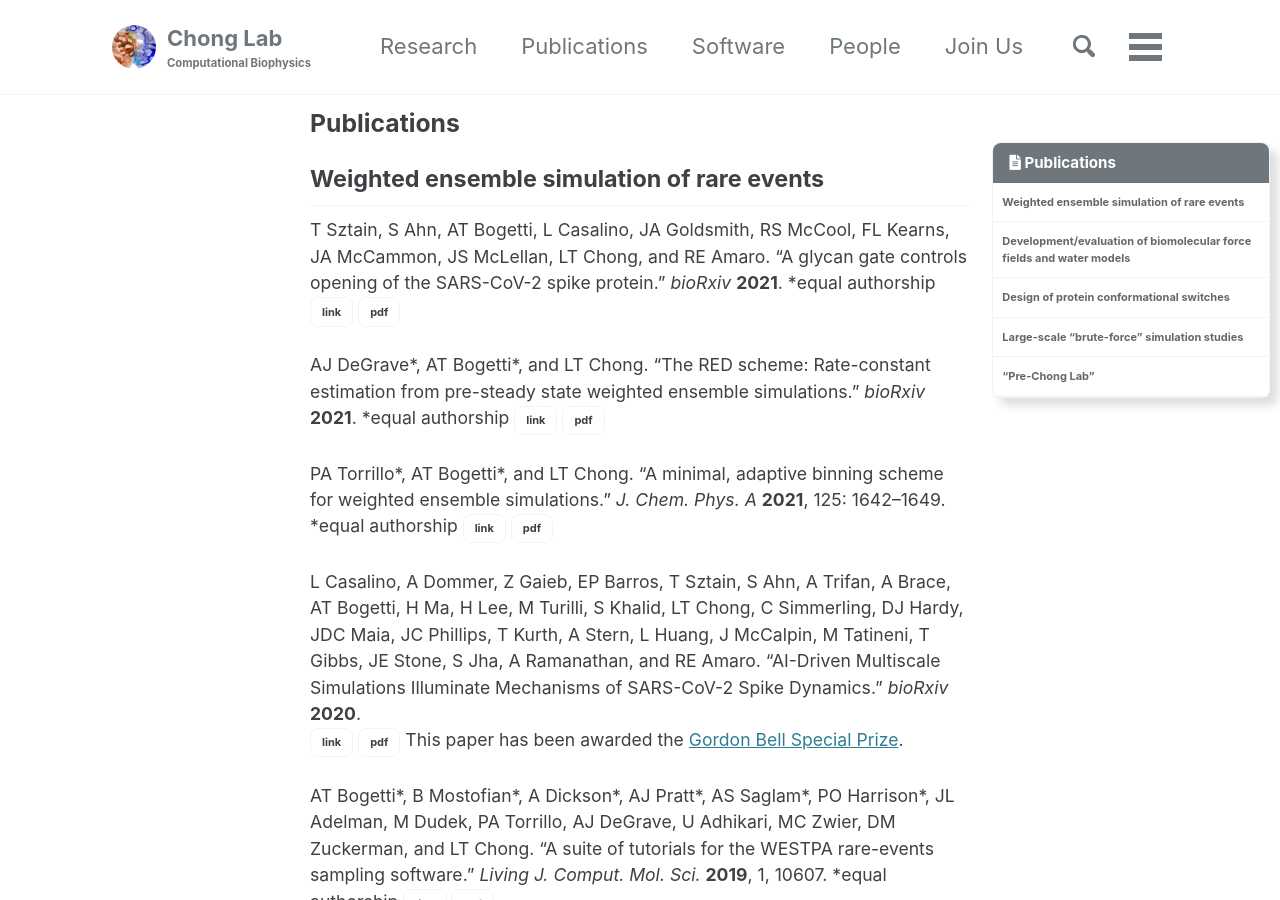
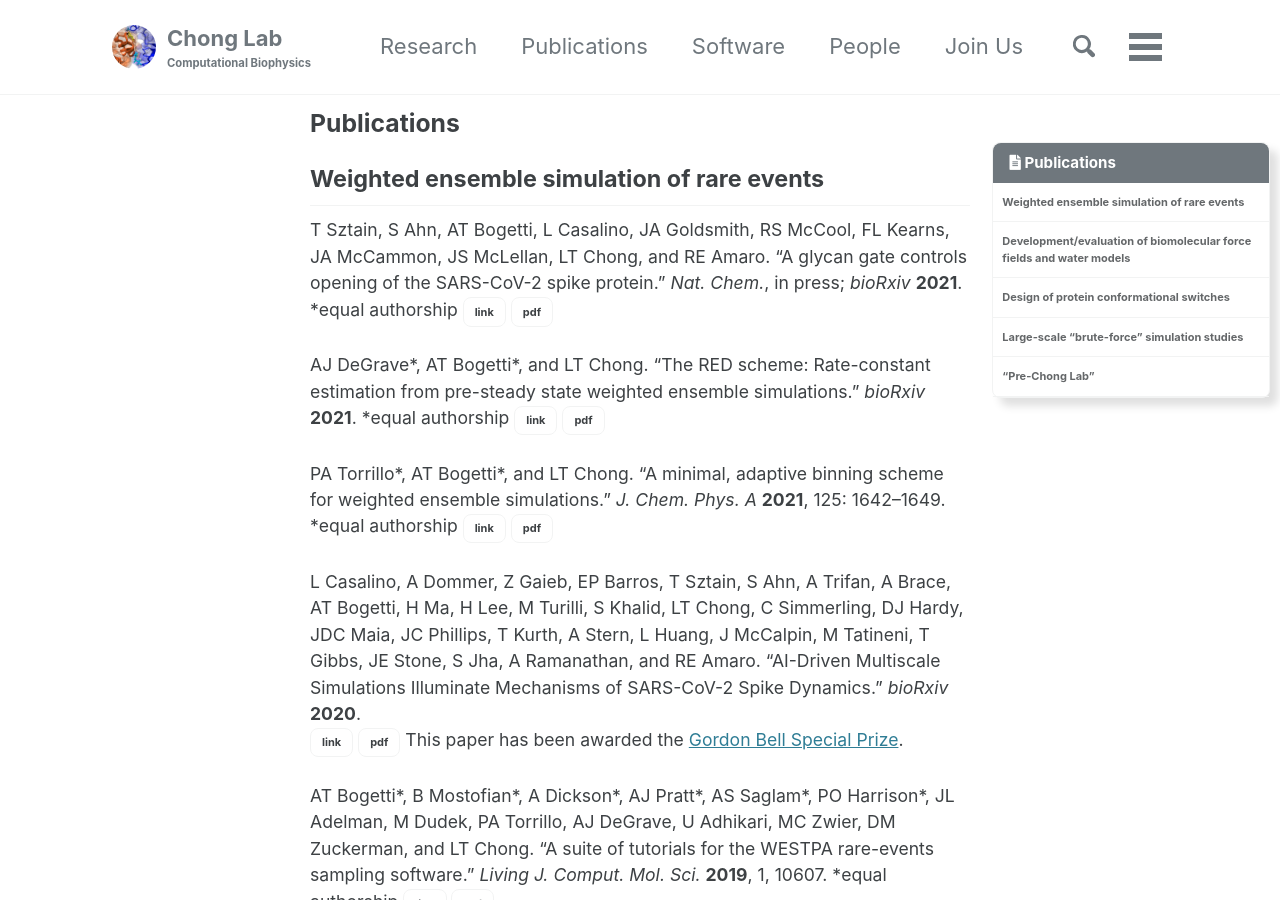
Before and after one commit to darianyang/mm-github-pages-test, a Jekyll site: the page built from _pages/publications.md, in a window 1280 px wide and 900 px high. Built offline with Jekyll 4.4.1, drawn with Linux system fonts in a browser that asks for light colours; cached includes are drawn as plain includes.

Commit message:
Update publications.md

```diff
--- a/_pages/publications.md
+++ b/_pages/publications.md
@@ -8,7 +8,7 @@
 
 ## Weighted ensemble simulation of rare events
 
-T Sztain, S Ahn, AT Bogetti, L Casalino, JA Goldsmith, RS McCool, FL Kearns, JA McCammon, JS McLellan, LT Chong, and RE Amaro. “A glycan gate controls opening of the SARS-CoV-2 spike protein.” *bioRxiv* **2021**. \*equal authorship
+T Sztain, S Ahn, AT Bogetti, L Casalino, JA Goldsmith, RS McCool, FL Kearns, JA McCammon, JS McLellan, LT Chong, and RE Amaro. “A glycan gate controls opening of the SARS-CoV-2 spike protein.” *Nat. Chem.*, in press; *bioRxiv* **2021**. \*equal authorship
 [link](https://www.biorxiv.org/content/10.1101/2021.02.15.431212v2){: .btn .btn--inverse .btn--small} [pdf](/assets/pdf/weighted-ensemble/Sztain et al. - 2021 - A glycan gate controls opening of the SARS-CoV-2 spike protein.pdf){: .btn .btn--inverse .btn--small}
 
 AJ DeGrave\*, AT Bogetti\*, and LT Chong. “The RED scheme: Rate-constant estimation from pre-steady state weighted ensemble simulations.” *bioRxiv* **2021**. \*equal authorship
```
